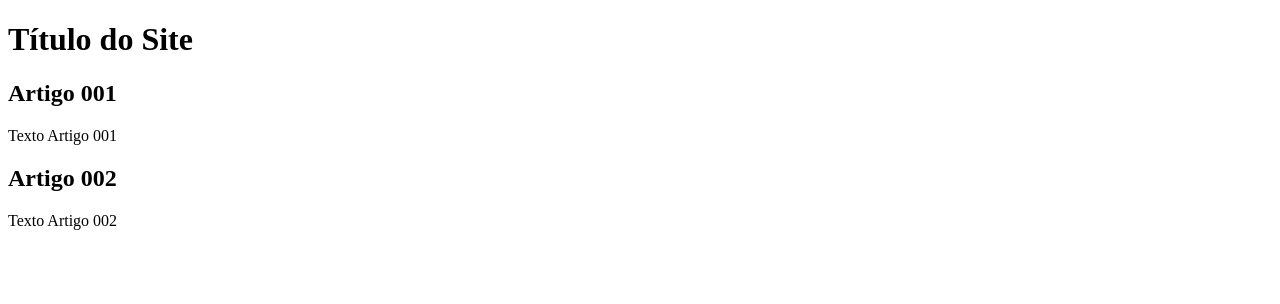
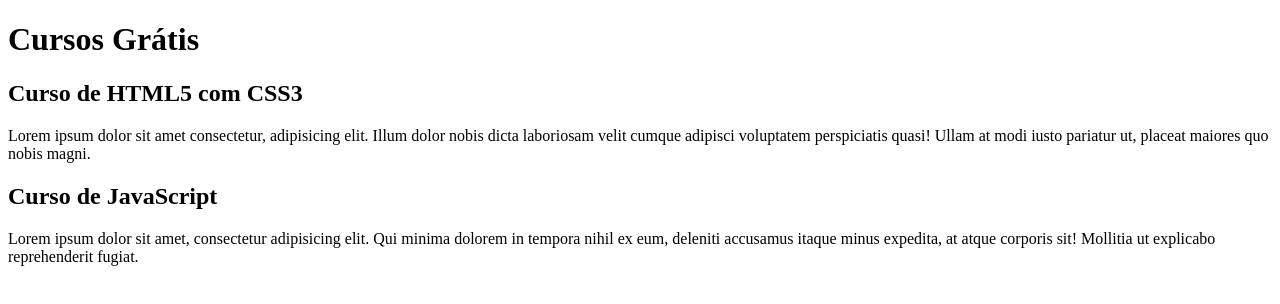
Before and after one commit to luanagroner/projeto-site, a plain HTML site: page index.html in a window 1280 px wide. Drawn offline with Linux system fonts and the light colour scheme.

Commit message:
Comecei a escrever o conteúdo

```diff
--- a/index.html
+++ b/index.html
@@ -8,15 +8,15 @@
 <body>
     <main>
         <header>
-            <h1>Título do Site</h1>
+            <h1>Cursos Grátis</h1>
         </header>
         <article>
-            <h2>Artigo 001</h2>
-            <p>Texto Artigo 001</p>
+            <h2>Curso de HTML5 com CSS3</h2>
+            <p>Lorem ipsum dolor sit amet consectetur, adipisicing elit. Illum dolor nobis dicta laboriosam velit cumque adipisci voluptatem perspiciatis quasi! Ullam at modi iusto pariatur ut, placeat maiores quo nobis magni.</p>
         </article>
         <article>
-            <h2>Artigo 002</h2>
-            <p>Texto Artigo 002</p>
+            <h2>Curso de JavaScript</h2>
+            <p>Lorem ipsum dolor sit amet, consectetur adipisicing elit. Qui minima dolorem in tempora nihil ex eum, deleniti accusamus itaque minus expedita, at atque corporis sit! Mollitia ut explicabo reprehenderit fugiat.</p>
         </article>
     </main>
 </body>
```
